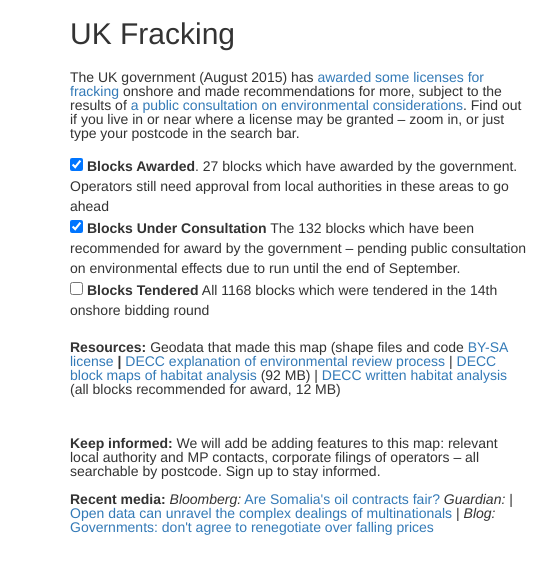
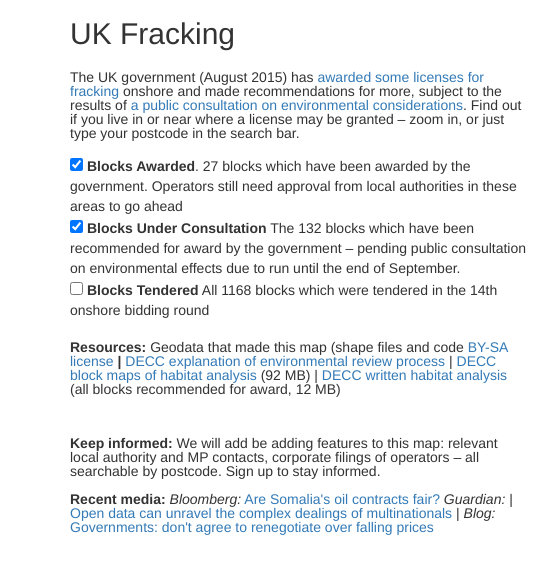
Before and after one commit to OpenOil-UG/ukfracking, a plain HTML site: page index.html in a window 1280 px wide. Shown: the part 88-662 px from the top of the page, 0-553 px from the left. Drawn offline with nearby package versions, Linux system fonts and the light colour scheme; some packages are replaced by stand-ins of ours; grey boxes are pictures that could not be loaded.

Commit message:
Update index.html

```diff
--- a/index.html
+++ b/index.html
@@ -89,7 +89,7 @@ just type your postcode in the search bar.</p>
 <p style="margin-bottom: 0in; line-height: 100%"><br/>
 
 	  <div class="layerchooser">
-		  <input type="checkbox" class="layertoggle" data-layer="Blocks Awarded" checked="checked"/> <b>Blocks Awarded</b>. 27 blocks which have awarded by the government. Operators still need approval from local authorities in these areas to go ahead <br />
+		  <input type="checkbox" class="layertoggle" data-layer="Blocks Awarded" checked="checked"/> <b>Blocks Awarded</b>. 27 blocks which have been awarded by the government. Operators still need approval from local authorities in these areas to go ahead <br />
 		  <input type="checkbox" class="layertoggle" data-layer="Blocks Under Consultation" checked="checked"/> <b>Blocks Under Consultation</b> The 132 blocks which have been recommended for award by the government – pending public consultation on environmental effects due to run until the end of September. <br />
 		  <input type="checkbox" class="layertoggle" data-layer="Blocks Tendered"/> <b>Blocks Tendered</b> All 1168 blocks which were tendered in the 14th onshore bidding round <br />
 
```
